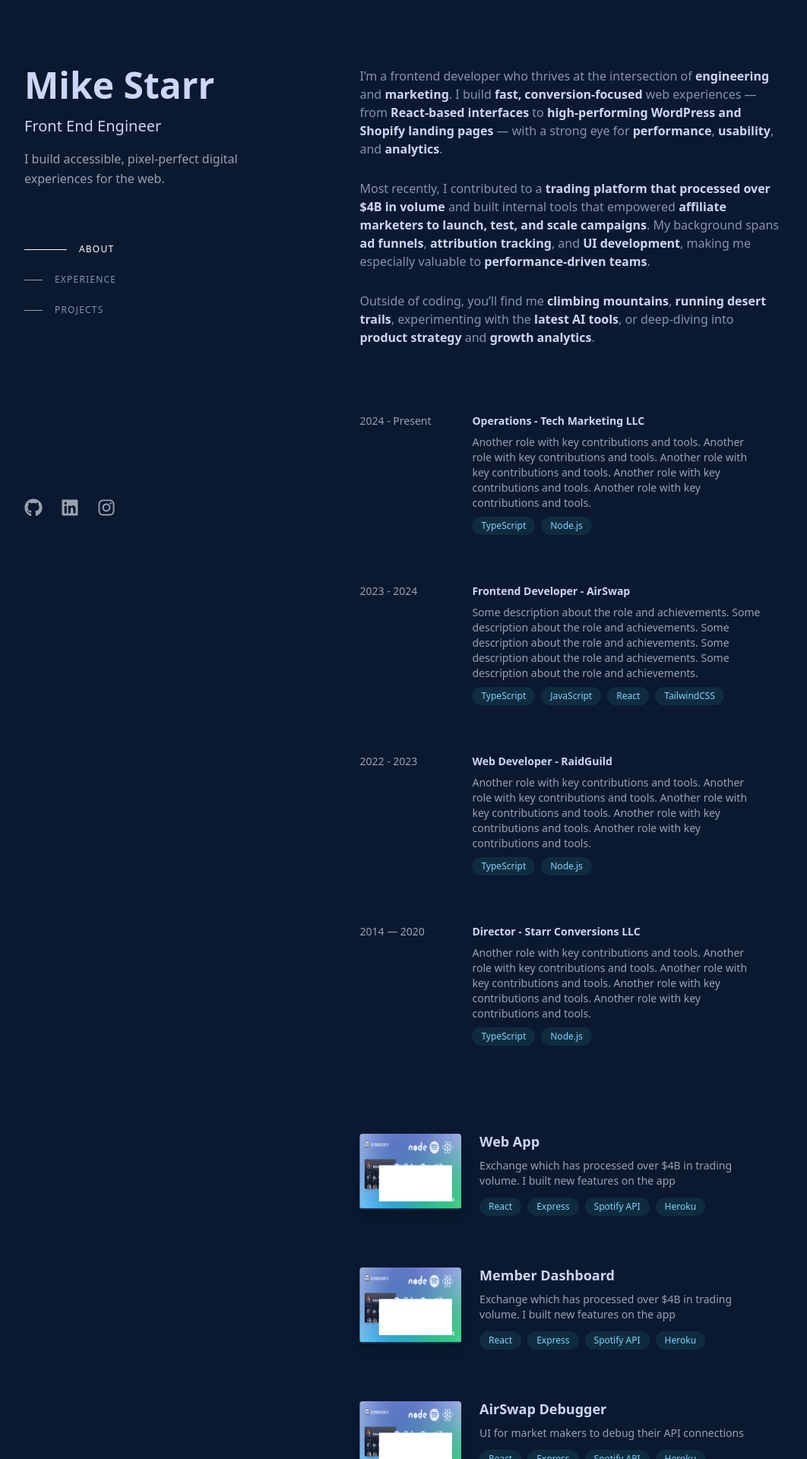
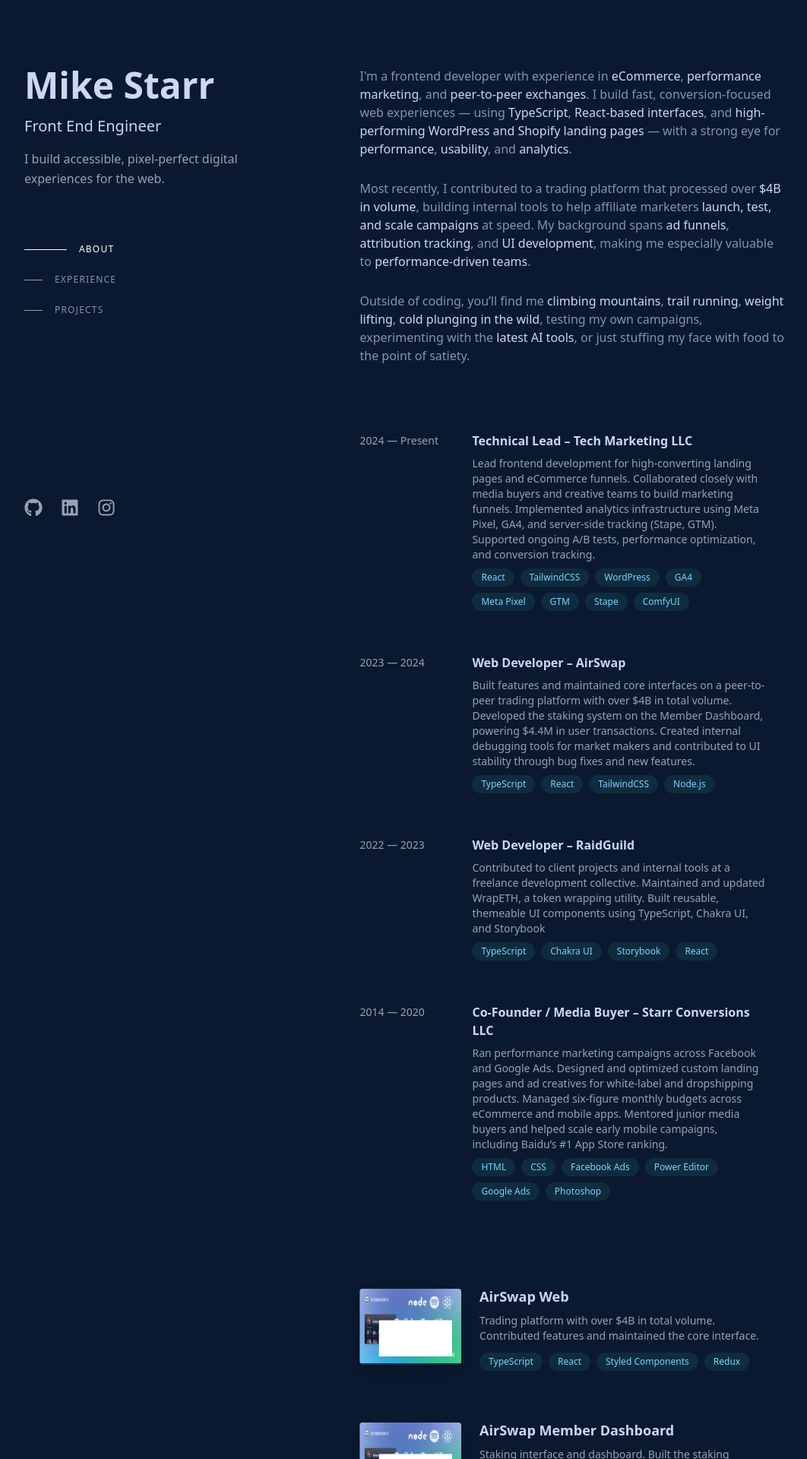
Before and after one commit to mikestarrdev/portfolio-2025, a React (Vite) app: page / in a window 1280 px wide. Shown: the top 1920 px of the page at 76% size, without its empty margins (136-1198 px from the left). Built offline with nearby package versions, Linux system fonts and the light colour scheme.

Commit message:
fix About, Experience, Projects

```diff
--- a/src/components/sections/About.jsx
+++ b/src/components/sections/About.jsx
@@ -10,44 +10,46 @@
         <h2 className="sticky top-0 z-10 bg-[#0a192f] py-4 font-semibold text-[#ccd6f6] lg:hidden">
           About
         </h2>
+
         <p className="mt-6 text-base md:mt-0">
-          I’m a frontend developer who thrives at the intersection of{' '}
-          <span className="font-semibold text-[#ccd6f6]">engineering</span> and{' '}
-          <span className="font-semibold text-[#ccd6f6]">marketing</span>. I build{' '}
-          <span className="font-semibold text-[#ccd6f6]">fast, conversion-focused</span> web
-          experiences — from{' '}
-          <span className="font-semibold text-[#ccd6f6]">React-based interfaces</span> to{' '}
-          <span className="font-semibold text-[#ccd6f6]">
+          I'm a frontend developer with experience in{' '}
+          <span className="text-[#ccd6f6]">eCommerce</span>,{' '}
+          <span className="text-[#ccd6f6]">performance marketing</span>, and{' '}
+          <span className="text-[#ccd6f6]">peer-to-peer exchanges</span>. I build fast,
+          conversion-focused web experiences — using{' '}
+          <span className="text-[#ccd6f6]">TypeScript</span>,{' '}
+          <span className="text-[#ccd6f6]">React-based interfaces</span>, and{' '}
+          <span className="text-[#ccd6f6]">
             high-performing WordPress and Shopify landing pages
           </span>{' '}
-          — with a strong eye for <span className="font-semibold text-[#ccd6f6]">performance</span>,{' '}
-          <span className="font-semibold text-[#ccd6f6]">usability</span>, and{' '}
-          <span className="font-semibold text-[#ccd6f6]">analytics</span>.
+          — with a strong eye for <span className="text-[#ccd6f6]">performance</span>,{' '}
+          <span className="text-[#ccd6f6]">usability</span>, and{' '}
+          <span className="text-[#ccd6f6]">analytics</span>.
         </p>
+
         <br />
+
         <p className="text-base">
-          Most recently, I contributed to a{' '}
-          <span className="font-semibold text-[#ccd6f6]">
-            trading platform that processed over $4B in volume
-          </span>{' '}
-          and built internal tools that empowered{' '}
-          <span className="font-semibold text-[#ccd6f6]">
-            affiliate marketers to launch, test, and scale campaigns
-          </span>
-          . My background spans <span className="font-semibold text-[#ccd6f6]">ad funnels</span>,{' '}
-          <span className="font-semibold text-[#ccd6f6]">attribution tracking</span>, and{' '}
-          <span className="font-semibold text-[#ccd6f6]">UI development</span>, making me especially
-          valuable to <span className="font-semibold text-[#ccd6f6]">performance-driven teams</span>
-          .
+          Most recently, I contributed to a trading platform that processed over{' '}
+          <span className="text-[#ccd6f6]">$4B in volume</span>, building internal tools to help
+          affiliate marketers{' '}
+          <span className="text-[#ccd6f6]">launch, test, and scale campaigns</span> at speed. My
+          background spans <span className="text-[#ccd6f6]">ad funnels</span>,{' '}
+          <span className="text-[#ccd6f6]">attribution tracking</span>, and{' '}
+          <span className="text-[#ccd6f6]">UI development</span>, making me especially valuable to{' '}
+          <span className="text-[#ccd6f6]">performance-driven teams</span>.
         </p>
+
         <br />
+
         <p className="text-base">
           Outside of coding, you’ll find me{' '}
-          <span className="font-semibold text-[#ccd6f6]">climbing mountains</span>,{' '}
-          <span className="font-semibold text-[#ccd6f6]">running desert trails</span>, experimenting
-          with the <span className="font-semibold text-[#ccd6f6]">latest AI tools</span>, or
-          deep-diving into <span className="font-semibold text-[#ccd6f6]">product strategy</span>{' '}
-          and <span className="font-semibold text-[#ccd6f6]">growth analytics</span>.
+          <span className="text-[#ccd6f6]">climbing mountains</span>,{' '}
+          <span className="text-[#ccd6f6]">trail running</span>,{' '}
+          <span className="text-[#ccd6f6]">weight lifting</span>,{' '}
+          <span className="text-[#ccd6f6]">cold plunging in the wild</span>, testing my own
+          campaigns, experimenting with the <span className="text-[#ccd6f6]">latest AI tools</span>,
+          or just stuffing my face with food to the point of satiety.{' '}
         </p>
       </div>
     </section>
--- a/src/components/sections/Experience.jsx
+++ b/src/components/sections/Experience.jsx
@@ -12,17 +12,17 @@
         <h2 className="text-md sticky top-0 z-10 bg-[#0a192f] py-4 font-bold text-[#ccd6f6] lg:hidden">
           Experience
         </h2>
-        <div className="mt-6 flex flex-col space-y-12 md:space-y-4">
+        <div className="mt-6 flex flex-col space-y-12 md:space-y-2">
           {experience.map(({ title, description, date, tech }) => (
             <div
               key={title}
               className="flex cursor-pointer flex-col rounded-lg transition hover:bg-[#112240] sm:flex-row sm:space-x-8 lg:-ml-6 lg:p-6"
             >
-              <div className="mb-2 w-full text-sm text-gray-400 sm:w-2/5 md:w-3/10 lg:mb-0 lg:text-sm">
+              <div className="mb-2 w-full text-sm text-gray-400 sm:w-2/5 md:w-3/10 lg:mt-0.5 lg:mb-0 lg:text-sm">
                 {date}
               </div>
               <div className="w-full sm:w-full">
-                <h3 className="mb-2 font-semibold text-[#ccd6f6] md:text-sm">{title}</h3>
+                <h3 className="mb-2 font-semibold text-[#ccd6f6] md:text-base">{title}</h3>
                 <p className="mb-2 text-sm text-gray-400">{description}</p>
                 <div className="flex flex-wrap gap-2">
                   {tech.map(t => (
--- a/src/data/experience.js
+++ b/src/data/experience.js
@@ -1,30 +1,30 @@
 export const experience = [
   {
-    title: 'Operations - Tech Marketing LLC',
+    title: 'Technical Lead – Tech Marketing LLC',
     description:
-      'Another role with key contributions and tools. Another role with key contributions and tools. Another role with key contributions and tools. Another role with key contributions and tools. Another role with key contributions and tools.',
-    date: '2024 - Present',
-    tech: ['TypeScript', 'Node.js'],
+      'Lead frontend development for high-converting landing pages and eCommerce funnels. Collaborated closely with media buyers and creative teams to build marketing funnels. Implemented analytics infrastructure using Meta Pixel, GA4, and server-side tracking (Stape, GTM). Supported ongoing A/B tests, performance optimization, and conversion tracking.',
+    date: '2024 — Present',
+    tech: ['React', 'TailwindCSS', 'WordPress', 'GA4', 'Meta Pixel', 'GTM', 'Stape', 'ComfyUI'],
   },
   {
-    title: 'Frontend Developer - AirSwap',
+    title: 'Web Developer – AirSwap',
     description:
-      'Some description about the role and achievements. Some description about the role and achievements. Some description about the role and achievements. Some description about the role and achievements. Some description about the role and achievements.',
-    date: '2023 - 2024',
-    tech: ['TypeScript', 'JavaScript', 'React', 'TailwindCSS'],
+      'Built features and maintained core interfaces on a peer-to-peer trading platform with over $4B in total volume. Developed the staking system on the Member Dashboard, powering $4.4M in user transactions. Created internal debugging tools for market makers and contributed to UI stability through bug fixes and new features.',
+    date: '2023 — 2024',
+    tech: ['TypeScript', 'React', 'TailwindCSS', 'Node.js'],
   },
   {
-    title: 'Web Developer - RaidGuild',
+    title: 'Web Developer – RaidGuild',
     description:
-      'Another role with key contributions and tools. Another role with key contributions and tools. Another role with key contributions and tools. Another role with key contributions and tools. Another role with key contributions and tools.',
-    date: '2022 - 2023',
-    tech: ['TypeScript', 'Node.js'],
+      'Contributed to client projects and internal tools at a freelance development collective. Maintained and updated WrapETH, a token wrapping utility. Built reusable, themeable UI components using TypeScript, Chakra UI, and Storybook',
+    date: '2022 — 2023',
+    tech: ['TypeScript', 'Chakra UI', 'Storybook', 'React'],
   },
   {
-    title: 'Director - Starr Conversions LLC',
+    title: 'Co-Founder / Media Buyer – Starr Conversions LLC',
     description:
-      'Another role with key contributions and tools. Another role with key contributions and tools. Another role with key contributions and tools. Another role with key contributions and tools. Another role with key contributions and tools.',
+      'Ran performance marketing campaigns across Facebook and Google Ads. Designed and optimized custom landing pages and ad creatives for white-label and dropshipping products. Managed six-figure monthly budgets across eCommerce and mobile apps. Mentored junior media buyers and helped scale early mobile campaigns, including Baidu’s #1 App Store ranking.',
     date: '2014 — 2020',
-    tech: ['TypeScript', 'Node.js'],
+    tech: ['HTML', 'CSS', 'Facebook Ads', 'Power Editor', 'Google Ads', 'Photoshop'],
   },
 ]
--- a/src/data/projects.js
+++ b/src/data/projects.js
@@ -1,22 +1,58 @@
 export const projects = [
   {
-    title: 'Web App',
+    title: 'AirSwap Web',
     description:
-      'Exchange which has processed over $4B in trading volume. I built new features on the app',
+      'Trading platform with over $4B in total volume. Contributed features and maintained the core interface.',
     image: '/placeholder.png',
-    tech: ['React', 'Express', 'Spotify API', 'Heroku'],
+    tech: ['TypeScript', 'React', 'Styled Components', 'Redux'],
   },
   {
-    title: 'Member Dashboard',
+    title: 'AirSwap Member Dashboard',
     description:
-      'Exchange which has processed over $4B in trading volume. I built new features on the app',
+      'Staking interface and dashboard. Built the staking modal, wallet connection, and reusable UI components.',
     image: '/placeholder.png',
-    tech: ['React', 'Express', 'Spotify API', 'Heroku'],
+    tech: ['TypeScript', 'React', 'Tailwind', 'Wagmi'],
   },
   {
     title: 'AirSwap Debugger',
-    description: 'UI for market makers to debug their API connections',
+    description:
+      'Tool for market makers to debug server-side configurations. Designed and built the entire UI.',
     image: '/placeholder.png',
-    tech: ['React', 'Express', 'Spotify API', 'Heroku'],
+    tech: ['TypeScript', 'React', 'Tailwind'],
+  },
+  {
+    title: 'WrapETH',
+    description:
+      'Frontend interface to wrap and unwrap tokens. Modernized the app and refactored UI components.',
+    image: '/placeholder.png',
+    tech: ['TypeScript', 'React', 'Next.js', 'Chakra UI'],
+  },
+  {
+    title: 'Rite of Moloch',
+    description:
+      'Admin dashboard for onboarding and managing new members. Built token staking form and data visualizations.',
+    image: '/placeholder.png',
+    tech: ['TypeScript', 'React', 'Next.js', 'Chakra UI'],
+  },
+  {
+    title: 'RaidGuild Design System',
+    description:
+      'Upgraded component library with Storybook and Chakra UI. Built form components and wallet integrations.',
+    image: '/placeholder.png',
+    tech: ['TypeScript', 'Chakra UI', 'Storybook'],
+  },
+  {
+    title: 'Kaching',
+    description:
+      'Wallet interface with OAuth2 login. Built full app including Keyp API integration and transaction flow.',
+    image: '/placeholder.png',
+    tech: ['TypeScript', 'React', 'Next.js', 'Chakra UI', 'Node.js'],
+  },
+  {
+    title: 'OCTAV3',
+    description:
+      'Music marketplace. Built React components and wallet connection UI, styled with Tailwind.',
+    image: '/placeholder.png',
+    tech: ['JavaScript', 'React', 'Tailwind'],
   },
 ]
```
